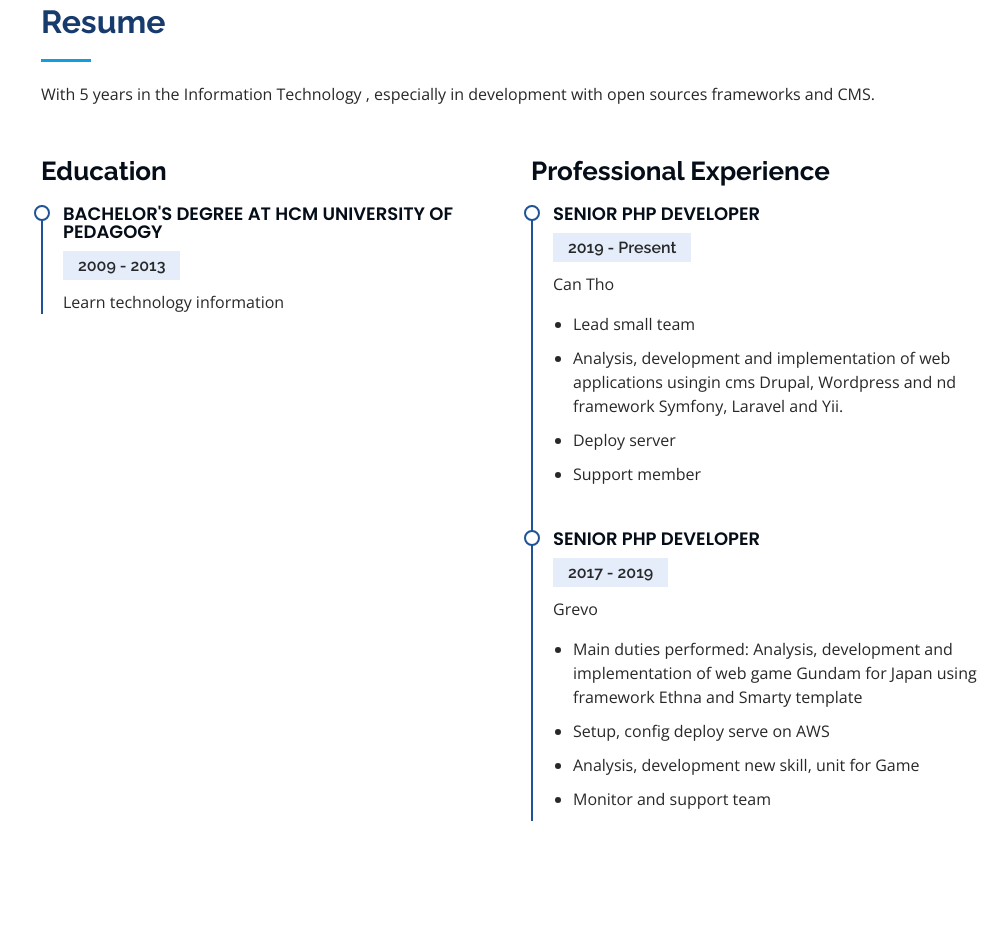
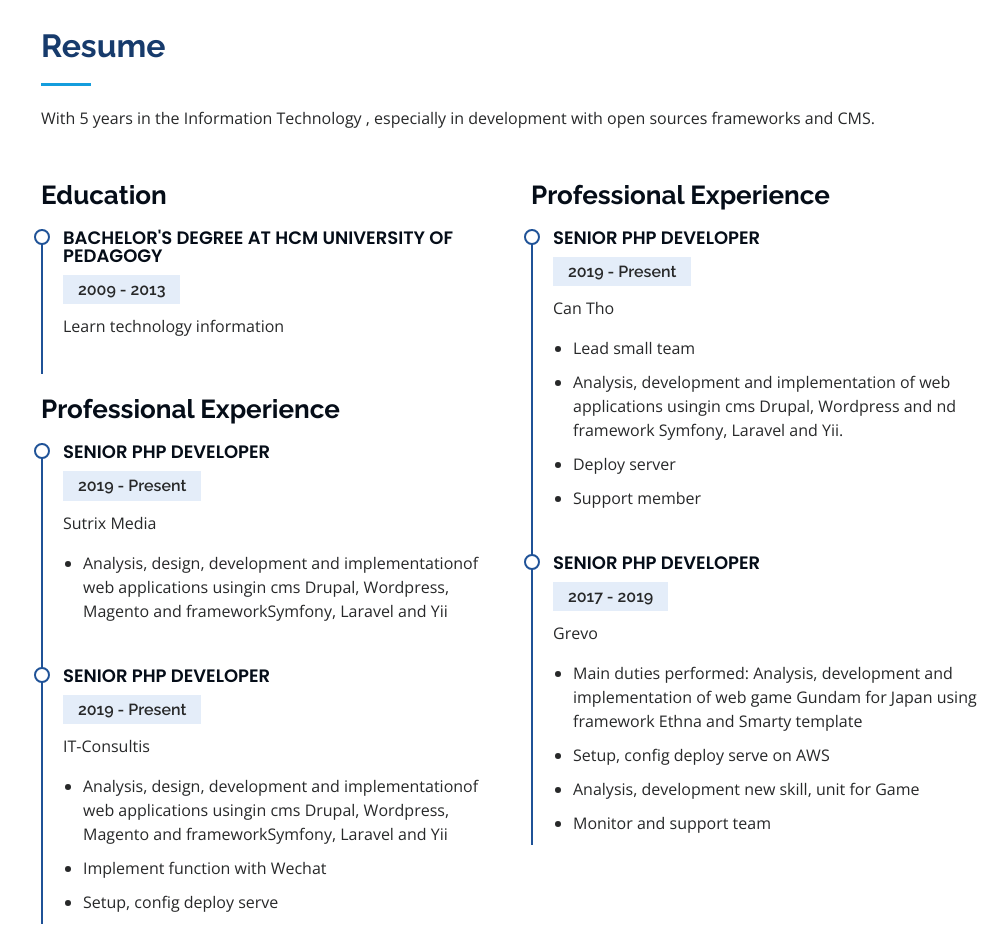
Before and after one commit to daigiangaitu91/daigiangaitu91.github.io, a plain HTML site: page index.html in a window 1280 px wide. Shown: the part 1873-2800 px from the top of the page, without its empty margins (274-1280 px from the left). Drawn offline with nearby package versions, Linux system fonts and the light colour scheme.

Commit message:
Update index.html

```diff
--- a/index.html
+++ b/index.html
@@ -46,7 +46,6 @@
           <li class="active"><a href="index.html"><i class="bx bx-home"></i> <span>Home</span></a></li>
           <li><a href="#about"><i class="bx bx-user"></i> <span>About</span></a></li>
           <li><a href="#resume"><i class="bx bx-file-blank"></i> <span>Resume</span></a></li>
-          <li><a href="#services"><i class="bx bx-server"></i> Services</a></li>
           <li><a href="#contact"><i class="bx bx-envelope"></i> Contact</a></li>
         </ul>
       </nav>
@@ -65,15 +64,12 @@
       <div class="container">
         <div class="section-title">
           <h2>About</h2>
-          With 5 years in the Information Technology , especially in development with open sources frameworks and CMS. I have a experience providing project, as well as developing, documenting, coding, modifying, testing and implementing technology solutions.
-I’m good in problem solving, research new technologies, as well as   analysiss kills.
-
-In the near future, I want to be  improve fluency in English. To achieve my goal, I am studying English and reading books about information technology daily.
+		Before graduating from University, I was a juniorPHP developer . Upon graduation I still haveapassion for PHP developer . For 5 years workingexperience, I have use framework and CMS. Ibelieve I can contribute to thecompany'sdevelopment and accumulate much experiencefor my career.I am looking for much challenge toobtain fast progress in my career. In the future. Iwould like to become a Fullstack developer. Iknow it requires learning,practicing continuouslyand apply my knowledge and experience to anactual project.
         </div>
 
         <div class="row">
           <div class="col-12">
-          <h3>Senior </h3>
+          <h3>Senior Engineer</h3>
 <ul>
 	<li><strong>Birthday:</strong> 6 Dec 1991</li>
 	<li><strong>Website:</strong> www.kevin-debug.com</li>
@@ -155,6 +151,26 @@ In the near future, I want to be  improve fluency in English. To achieve my goal
                     <h5>2009 - 2013</h5>
                     <p>Learn technology information</p>
                   </div>
+	    <h3 class="resume-title">Professional Experience</h3>
+                  <div class="resume-item">
+                    <h4>Senior PHP Developer</h4>
+                    <h5>2019 - Present</h5>
+                    <p>Sutrix Media</p>
+                    <ul>
+	<li>Analysis, design, development and implementationof web applications usingin cms Drupal, Wordpress, Magento and frameworkSymfony, Laravel and Yii</li>
+</ul>
+                  </div>
+		  <div class="resume-item">
+                    <h4>Senior PHP Developer</h4>
+                    <h5>2019 - Present</h5>
+                    <p>IT-Consultis</p>
+                    <ul>
+	<li>Analysis, design, development and implementationof web applications usingin cms Drupal, Wordpress, Magento and frameworkSymfony, Laravel and Yii</li>
+			    <li>Implement function with Wechat</li>
+			    <li>Setup, config deploy serve</li>
+</ul>
+
+                  </div>
           </div>
           <div class="col-lg-6" data-aos="fade-up" data-aos-delay="100">
               <h3 class="resume-title">Professional Experience</h3>
@@ -190,7 +206,7 @@ In the near future, I want to be  improve fluency in English. To achieve my goal
       <div class="container">
         <div class="section-title">
           <h2>Contact</h2>
-          <p>Magnam dolores commodi suscipit. Necessitatibus eius consequatur ex aliquid fuga eum quidem. Sit sint consectetur velit. Quisquam quos quisquam cupiditate. Et nemo qui impedit suscipit alias ea. Quia fugiat sit in iste officiis commodi quidem hic quas.</p>
+          <p>Please contact with me</p>
         </div>
         <div class="row" data-aos="fade-in">
           <div class="col-lg-5 d-flex align-items-stretch">
```
